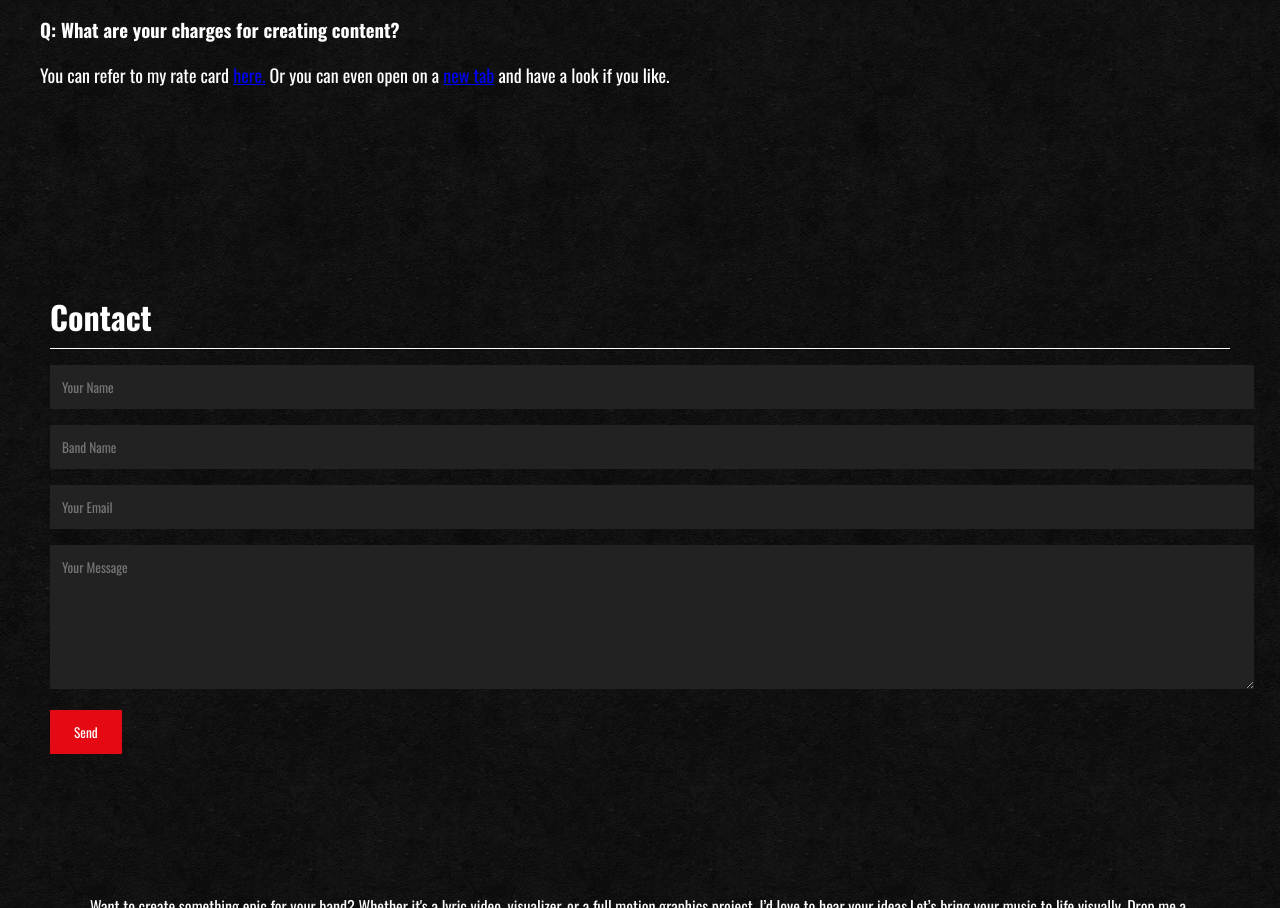
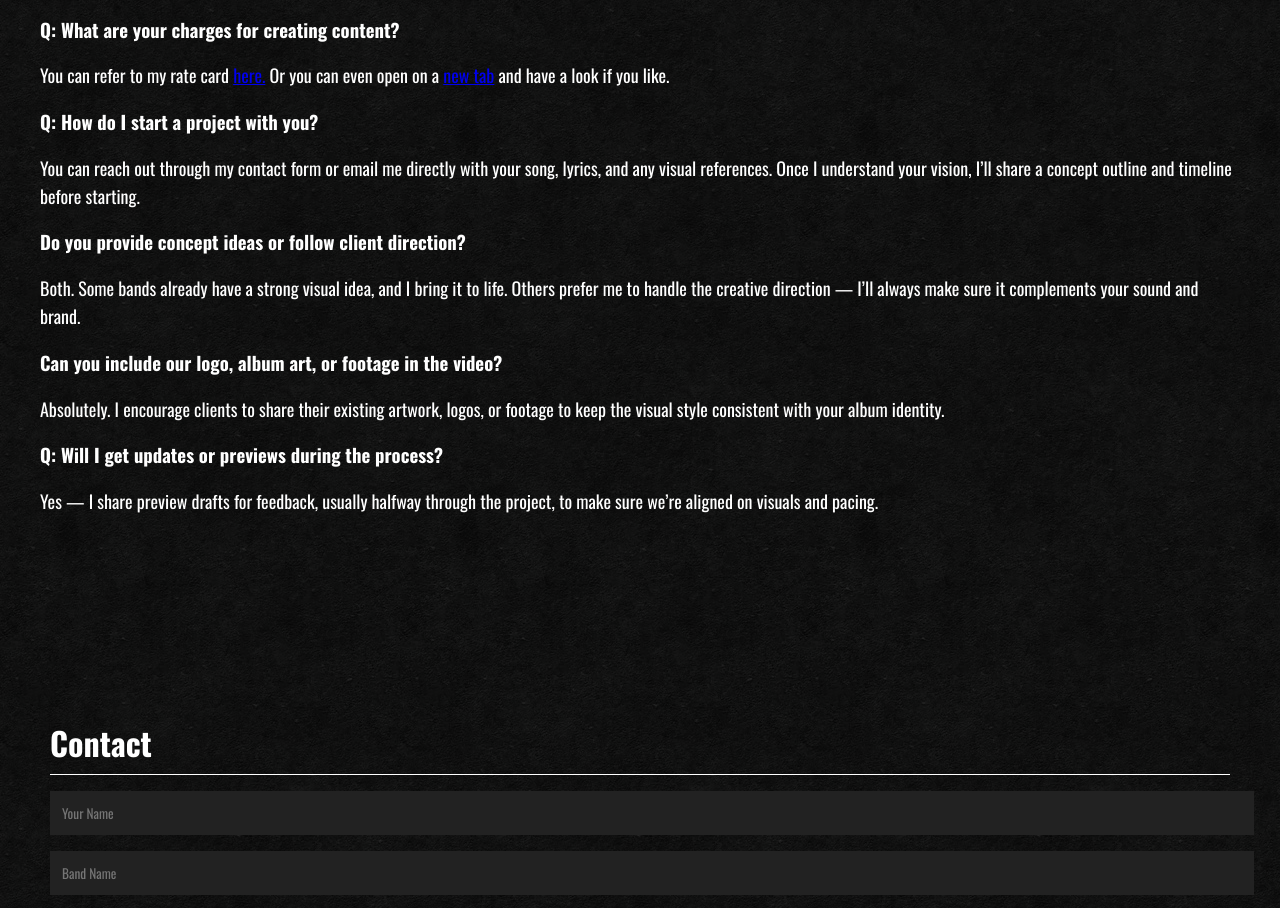
Before and after one commit to Bundlehead/portfolio, a plain HTML site: page index.html in a window 1280 px wide. Shown: the part 3591-4499 px from the top of the page. Drawn offline with nearby package versions, Linux system fonts and the light colour scheme.

Commit message:
index.html

```diff
--- a/index.html
+++ b/index.html
@@ -201,6 +201,22 @@
 	  <p class="section-text">
         You can refer to my rate card <a class="download-link" href="BUNDLEHEAD_RATE_CARD_2025.pdf" download> here.</a>  Or you can even open on a <a class="download-link" href="BUNDLEHEAD_RATE_CARD_2025.pdf" target="_blank">new tab</a> and have a look if you like.
       </p>
+	   <h3><bold>Q: How do I start a project with you? </bold></h3>
+	  <p class="section-text">
+		You can reach out through my contact form or email me directly with your song, lyrics, and any visual references. Once I understand your vision, I’ll share a concept outline and timeline before starting.
+	  </p>
+		<h3><bold> Do you provide concept ideas or follow client direction? </bold></h3>
+	  <p class="section-text">
+		Both. Some bands already have a strong visual idea, and I bring it to life. Others prefer me to handle the creative direction — I’ll always make sure it complements your sound and brand.
+	  </p>
+		<h3><bold> Can you include our logo, album art, or footage in the video? </bold></h3>
+	  <p class="section-text">
+		Absolutely. I encourage clients to share their existing artwork, logos, or footage to keep the visual style consistent with your album identity.
+	  </p>
+		<h3><bold> Q: Will I get updates or previews during the process? </bold></h3>
+	  <p class="section-text">
+		Yes — I share preview drafts for feedback, usually halfway through the project, to make sure we’re aligned on visuals and pacing.
+	  </p>
     </section>
 
     <!-- CONTACT SECTION -->
```
